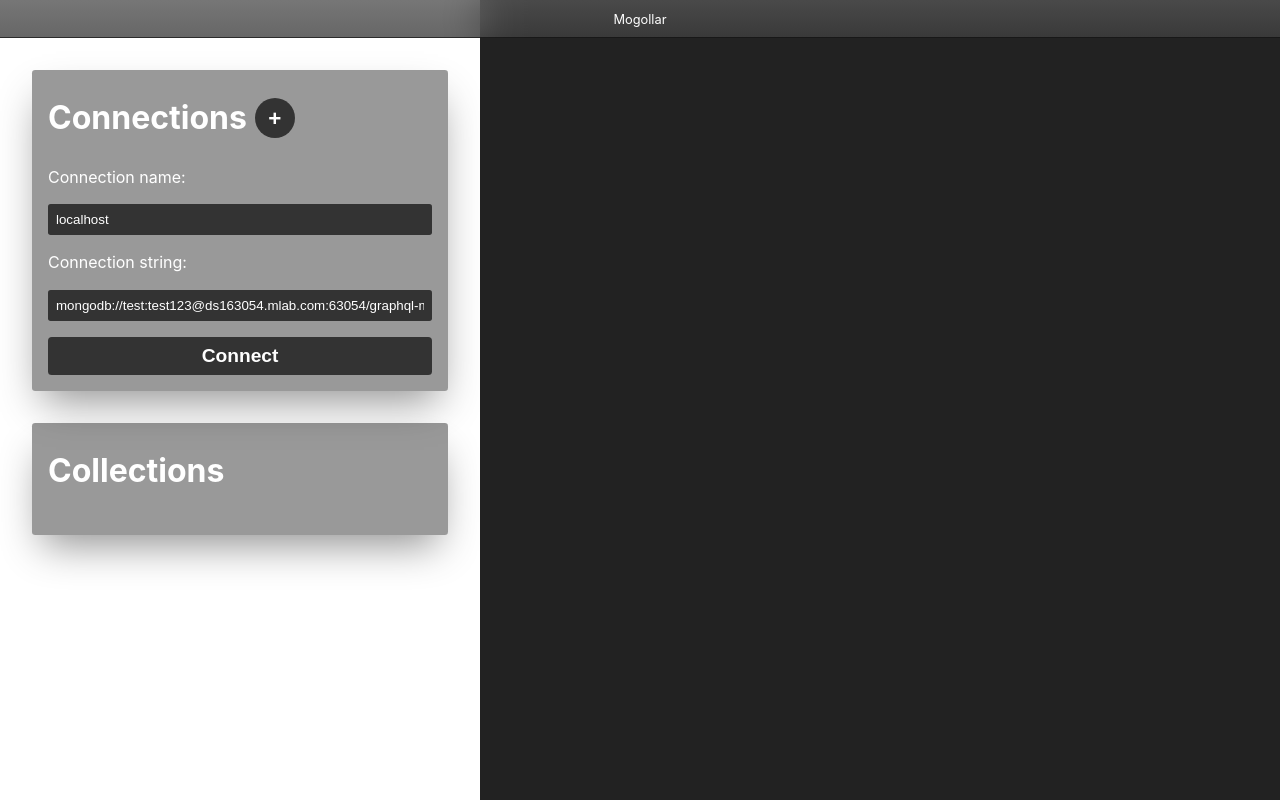
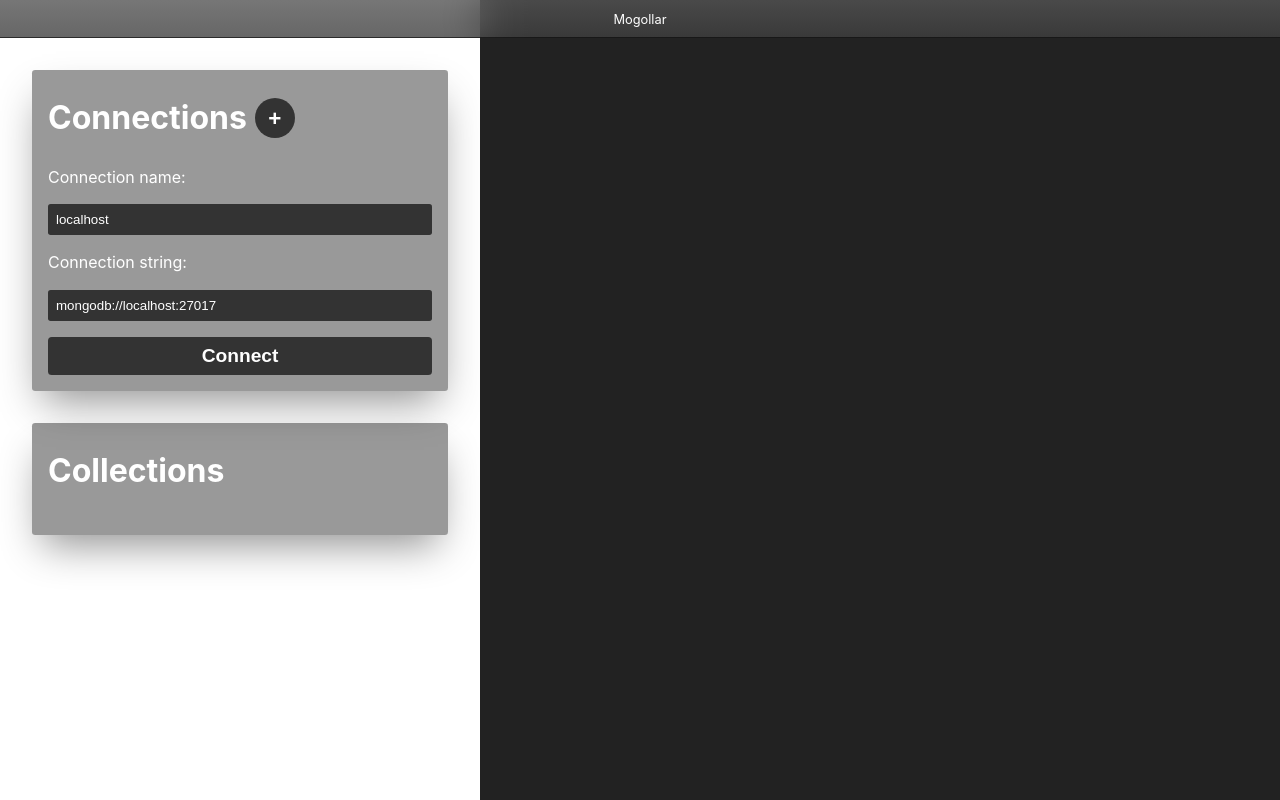
Before and after one commit to dashersw/mogollar, a Vue app: page / in a window 1280 px wide. Built offline with nearby package versions, Linux system fonts and the light colour scheme; what vue-json-viewer would draw is missing.

Commit message:
test connection string removed

```diff
--- a/src/components/connections.vue
+++ b/src/components/connections.vue
@@ -1,6 +1,6 @@
 <script>
 const connectionName = "localhost";
-const connectionString = `mongodb://test:test123@ds163054.mlab.com:63054/graphql-movie-app`;
+const connectionString = `mongodb://localhost:27017`;
 
 import { mapActions, mapState } from "vuex";
 
```
